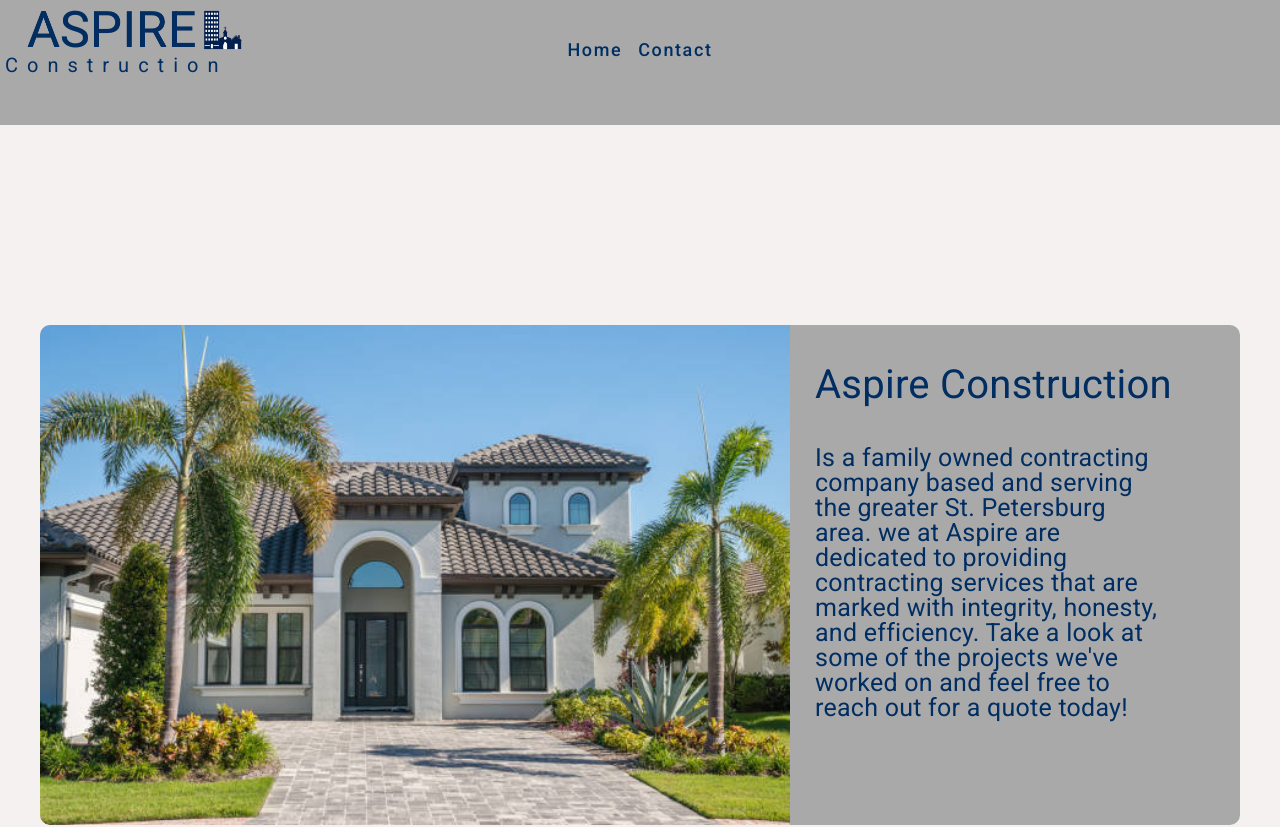
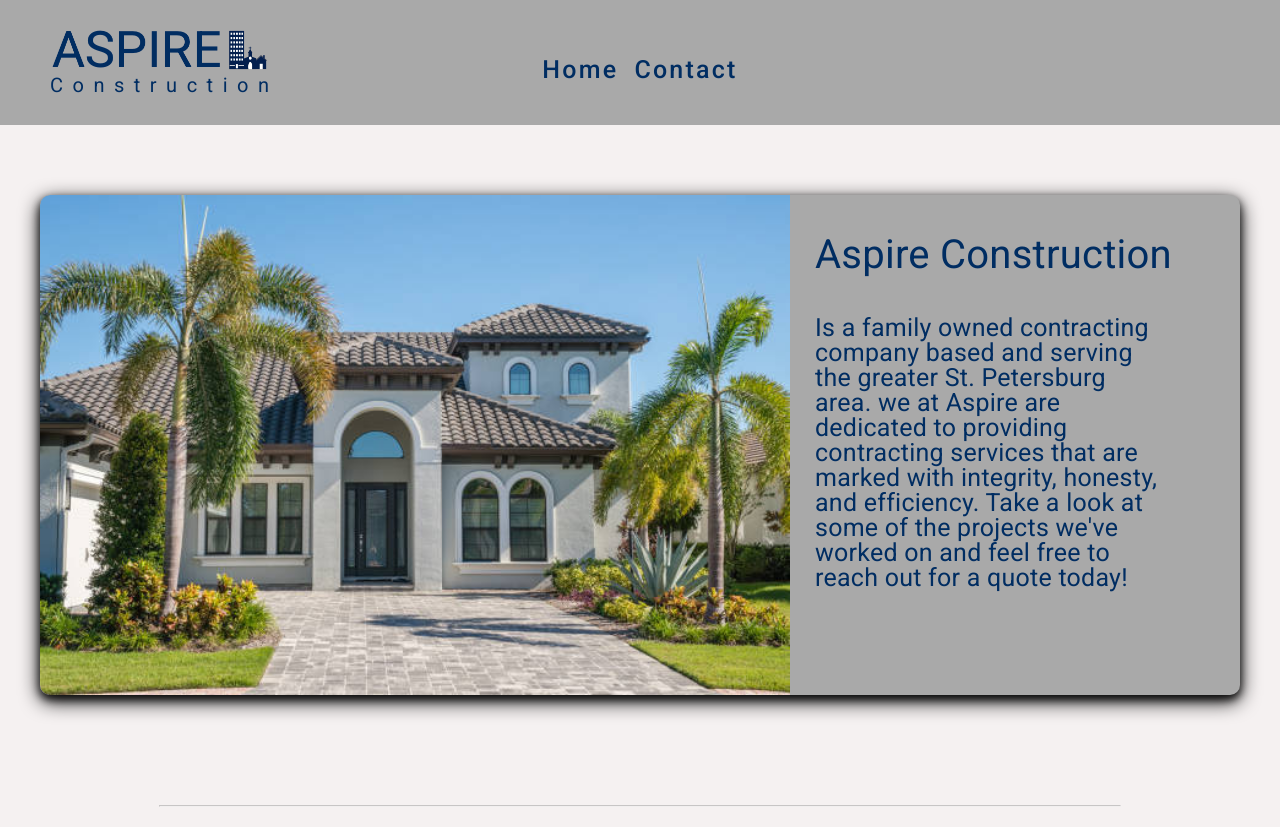
Before and after one commit to Hulkout19/TBC, an Angular app in the folder TBWeb/: page / in a window 1280 px wide. Shown: the top 827 px of the page. Built offline with nearby package versions, Linux system fonts and the light colour scheme.

Commit message:
logo has been updated

```diff
--- a/TBWeb/src/app/app-routing.module.ts
+++ b/TBWeb/src/app/app-routing.module.ts
@@ -1,11 +1,16 @@
 import { NgModule } from '@angular/core';
 import { RouterModule, Routes } from '@angular/router';
 import { HomeComponent } from './home/home.component';
+import { ContactComponent } from './contact/contact.component';
 
 const routes: Routes = [
   {
     path:'',
     component: HomeComponent
+  },
+  {
+    path:'contact',
+    component: ContactComponent
   }
 ];
 
--- a/TBWeb/src/app/app.module.ts
+++ b/TBWeb/src/app/app.module.ts
@@ -39,6 +39,7 @@
 // @ts-ignore
 import {MatGridListModule} from '@angular/material';
 import { FooterComponent } from './footer/footer.component';
+import { ContactComponent } from './contact/contact.component';
 
 
 
@@ -47,7 +48,8 @@
     AppComponent,
     HomeComponent,
     ToolbarComponent,
-    FooterComponent
+    FooterComponent,
+    ContactComponent
   ],
   imports: [
     BrowserAnimationsModule,
--- /dev/null
+++ b/TBWeb/src/app/contact/contact.component.html
@@ -0,0 +1 @@
+<p>contact works!</p>
--- a/TBWeb/src/app/footer/footer.component.css
+++ b/TBWeb/src/app/footer/footer.component.css
@@ -27,6 +27,7 @@
     border-color: antiquewhite;
     bottom: 0;
     width: 100%;
+    margin-top: 20px;
 }
 
 .footBar{
--- a/TBWeb/src/app/home/home.component.css
+++ b/TBWeb/src/app/home/home.component.css
@@ -9,12 +9,24 @@
     display: flex;
     align-items: flex-start;
     margin: auto;
-    margin-top: 200px;
+    margin-top: 70px;
+    margin-bottom: 50px;
     width: 1200px;
     height: 500px;
     background-color: #A9A9A9;
     border-radius: 10px;
+    animation-delay: 1s;
+    animation: fade-out 3s;
+    animation-fill-mode: forwards ;
+    box-shadow: 0 4px 8px 0 rgba(4, 4, 4, 0.856), 0 6px 20px 0 rgb(0, 0, 0);
 }
+
+@keyframes fade-out{
+    0%{ opacity: 0;}
+    100%{ opacity: 100;}
+
+}
+
 .houseIMG{
     height: 500px;
     border-top-left-radius: 10px;
--- a/TBWeb/src/app/toolbar/toolbar.component.css
+++ b/TBWeb/src/app/toolbar/toolbar.component.css
@@ -3,10 +3,10 @@
     margin-top: -100px;
     color: transparent;
 }
-/* .fLine{
-    display: flex;
-    align-items: flex-start;
-} */
+.fLine{
+    margin-top: 20px;
+    margin-left: 30px;
+}
 .logo{
     font-size: 50px;
     margin-top: 50px;
@@ -14,35 +14,39 @@
     color: #002D62;
 }
 
-.subLogo{
-    margin-top: -5px;
-    color: #002D62;
-    font-size: 20px;
-    margin-left: 5px;
-    animation-delay: 1s;
-    animation: accordian 5s;
-    animation-fill-mode: forwards ;
-}
-.fLine a{
+
+.logoButton{
   margin-left: 20px;
-  margin-top: 15px;
-  width: 240px;
-  height: 100px;
+  margin-top: 30px;
   text-decoration: none;
+  text-align: left;
 }
 
 .logoButton:hover{
   background-color: transparent !important;
   box-shadow: none !important;
+  cursor: pointer;
 }
 
 .logo-img{
-    width: 230px;
+  margin-left: -5px;
+  width: 230px;
+}
+
+.subLogo{
+  margin-top: -5px;
+  color: #002D62;
+  width: 200px;
+  font-size: 20px;
+  margin-left: 20px;
+  animation-delay: 1s;
+  animation: accordian 5s;
+  animation-fill-mode: forwards ;
 }
 
 @keyframes accordian{
     0%{ letter-spacing: normal;}
-    100%{ letter-spacing: 9px;}
+    100%{ letter-spacing: 9.5px;}
 
 }
 
@@ -54,6 +58,7 @@
     top: 0;
     left: 0;
     position: absolute;
+    z-index: 1;
   }
 
   .logo-text img{
@@ -74,7 +79,7 @@
    .link-list a{
 
       color: #002D62;
-      font-size: large;
+      font-size: 25px;
 
   }
 
--- a/TBWeb/src/app/toolbar/toolbar.component.html
+++ b/TBWeb/src/app/toolbar/toolbar.component.html
@@ -1,18 +1,12 @@
 <div class="toolbar">
     <body>
+        <div id="allButton">
 
-
-
-        <div id="allButton">
-            <a href="/"></a>
             <div class="fLine">
-                <!-- <p class="logo">ASPIRE</p>
-                <img class="logo-img" src="assets/TBLogo.webp"> -->
                 <a class="logoButton" routerLink="/" >
                     <img class="logo-img" src="assets/AspireLogo.png">
                     <p class="subLogo">Construction</p>
                 </a>
-
             </div>
 
 
@@ -26,6 +20,6 @@
                 </a>
 
             </div>
-            </div>
-        </body>
-    </div>
+        </div>
+    </body>
+</div>
```
Also changed, not shown: TBWeb/src/app/contact/contact.component.ts (added, +10 -0 lines), TBWeb/src/app/contact/contact.component.css (added), 1 other file (tests, documents, lock files or other folders).
